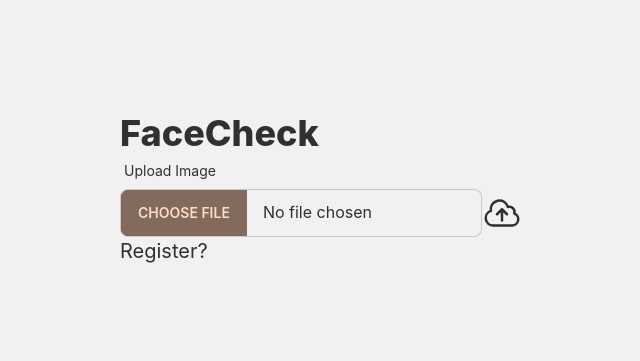
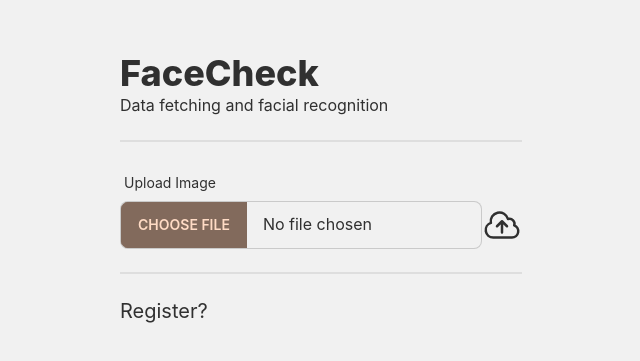
Before and after one commit to laughingclouds/raj-it-day-hackathon, a React (Create React App) app in the folder client/: page / in a window 1280 px wide. Shown: the part 211-572 px from the top of the page, without its empty margins (319-959 px from the left). Built offline with nearby package versions, Linux system fonts and the light colour scheme.

Commit message:
subheading and dividers on homepage

```diff
--- a/client/src/pages/Home.js
+++ b/client/src/pages/Home.js
@@ -12,7 +12,10 @@ export default function Home() {
         <div>
           <header className="">
             <h1 className="text-4xl font-extrabold">FaceCheck</h1>
+            <h2 className="text-base">Data fetching and facial recognition</h2>
           </header>
+
+          <div className="divider"></div>
 
           <div className="flex flex-col">
             <FileUpload />
@@ -22,6 +25,8 @@ export default function Home() {
               <Route path="/None" element={<DetailsNotFound />} />
             </Routes>
 
+            <div className="divider"></div>
+
             <RegisterUser />
           </div>
         </div>
```
